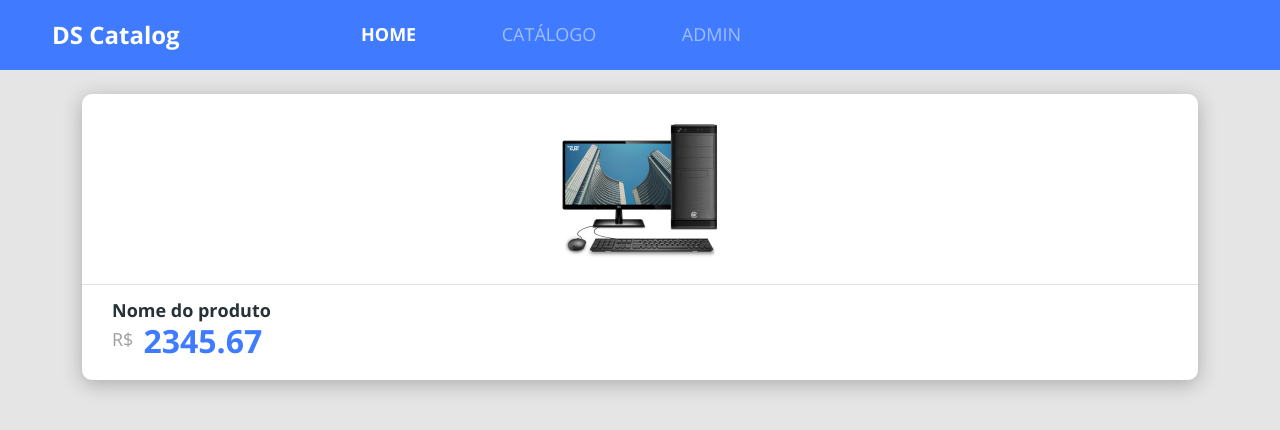
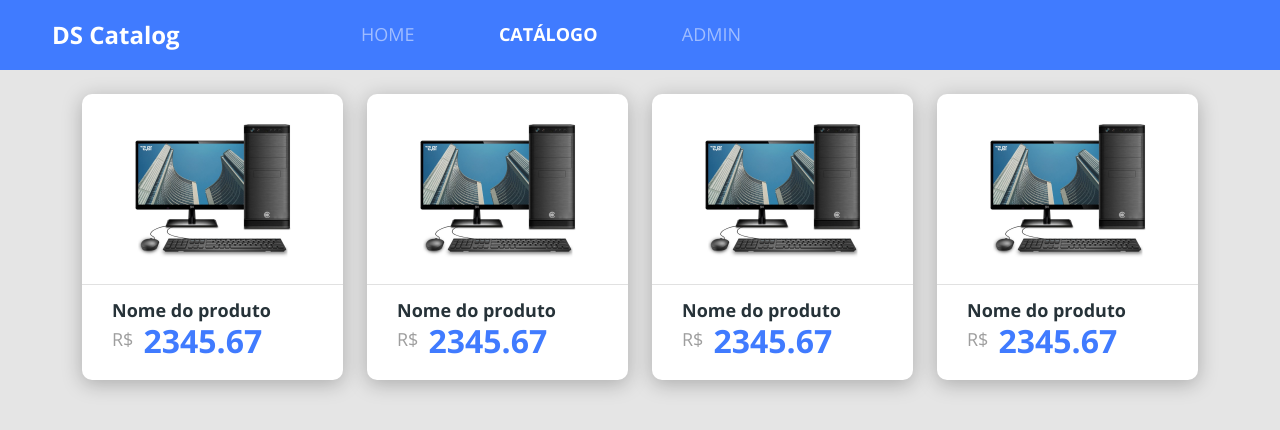
Before and after one commit to anadeso/bds-dscatalog, a React (Create React App) app in the folder frontweb/: page /products in a window 1280 px wide. Shown: the top 430 px of the page. Built offline with nearby package versions, Linux system fonts and the light colour scheme; the HTML template or start-up script is replaced by a standard one.

Commit message:
Configurando Rotas

```diff
--- a/frontweb/package.json
+++ b/frontweb/package.json
@@ -10,10 +10,12 @@
     "@types/node": "^16.18.14",
     "@types/react": "^18.0.28",
     "@types/react-dom": "^18.0.11",
+    "@types/react-router-dom": "^5.1.7",
     "bootstrap": "^5.2.3",
     "node-sass": "4.14.1",
     "react": "^18.2.0",
     "react-dom": "^18.2.0",
+    "react-router-dom": "^5.2.0",
     "react-scripts": "5.0.1",
     "typescript": "^4.9.5",
     "web-vitals": "^2.1.4"
--- a/frontweb/src/App.tsx
+++ b/frontweb/src/App.tsx
@@ -2,12 +2,11 @@
 import './assets/styles/custom.scss';
 import './App.css';
 
-
-import Catalog from 'pages/Catalog';
+import Routes from 'Routes';
 
 const App = () => {
   return (
-    <Catalog />
+    <Routes />
   )
 }
 
--- /dev/null
+++ b/frontweb/src/Routes.tsx
@@ -0,0 +1,24 @@
+import { BrowserRouter, Route, Switch } from 'react-router-dom';
+import Home from 'pages/Home';
+import NavBar from 'components/NavBar';
+import Catalog from 'pages/Catalog';
+import Admin from 'pages/Admin';
+
+const Routes = () => (
+  <BrowserRouter>
+    <NavBar />
+    <Switch>
+      <Route path="/" exact>
+        <Home />
+      </Route>
+      <Route path="/products">
+        <Catalog />
+      </Route>
+      <Route path="/admin">
+        <Admin />
+      </Route>
+    </Switch>
+  </BrowserRouter>
+);
+
+export default Routes;
--- a/frontweb/src/components/NavBar/index.tsx
+++ b/frontweb/src/components/NavBar/index.tsx
@@ -1,14 +1,16 @@
 import './styles.css';
 import '@popperjs/core';
 import 'bootstrap/js/src/collapse';
+
+import { Link, NavLink } from 'react-router-dom';
 
 const NavBar = () => {
   return (
     <nav className="navbar navbar-expand-md navbar-dark bg-primary main-nav">
       <div className="container-fluid">
-        <a href="link" className="nav-logo-text">
+        <Link to="/" className="nav-logo-text">
           <h4>DS Catalog</h4>
-        </a>
+        </Link>
 
         <button
           className="navbar-toggler"
@@ -25,15 +27,19 @@
         <div className="collapse navbar-collapse" id="dscatalog-navbar">
           <ul className="navbar-nav offset-md-2 main-menu">
             <li>
-              <a href="link" className="active">
+              <NavLink to="/" activeClassName="active" exact>
                 HOME
-              </a>
+              </NavLink>
             </li>
             <li>
-              <a href="link">CATÁLOGO</a>
+              <NavLink to="/products" activeClassName="active">
+                CATÁLOGO
+              </NavLink>
             </li>
             <li>
-              <a href="link">ADMIN</a>
+              <NavLink to="/admin" activeClassName="active">
+                ADMIN
+              </NavLink>
             </li>
           </ul>
         </div>
--- /dev/null
+++ b/frontweb/src/pages/Admin/index.tsx
@@ -0,0 +1,5 @@
+const Admin = () => {
+  return <h1>Página Admin</h1>;
+};
+
+export default Admin;
--- a/frontweb/src/pages/Catalog/index.tsx
+++ b/frontweb/src/pages/Catalog/index.tsx
@@ -1,14 +1,23 @@
-import NavBar from 'components/NavBar';
 import ProductCard from 'components/ProductCard';
 
 const Catalog = () => {
   return (
-    <>
-      <NavBar />
-      <div className="container my-4">
-        <ProductCard />
+    <div className="container my-4">
+      <div className="row">
+        <div className="col-sm-6 col-lg-4 col-xl-3">
+          <ProductCard />
+        </div>
+        <div className="col-sm-6 col-lg-4 col-xl-3">
+          <ProductCard />
+        </div>
+        <div className="col-sm-6 col-lg-4 col-xl-3">
+          <ProductCard />
+        </div>
+        <div className="col-sm-6 col-lg-4 col-xl-3">
+          <ProductCard />
+        </div>
       </div>
-    </>
+    </div>
   );
 };
 
--- a/frontweb/src/pages/Home/index.tsx
+++ b/frontweb/src/pages/Home/index.tsx
@@ -1,13 +1,11 @@
 import { ReactComponent as MainImage } from 'assets/images/main-image.svg';
 import ButtonIcon from 'components/ButtonIcon';
-import NavBar from 'components/NavBar';
+import { Link } from 'react-router-dom';
 
 import './styles.css';
 
 const Home = () => {
   return (
-    <>
-      <NavBar />
     <div className="home-container">
       <div className="base-card home-card">
         <div className="home-content-container">
@@ -18,14 +16,15 @@
               mercado.
             </p>
           </div>
+          <Link to="/products">
             <ButtonIcon />
+          </Link>
         </div>
         <div className="home-image-container">
           <MainImage />
         </div>
       </div>
     </div>
-    </>
   );
 };
 
```
Also changed, not shown: 1 other file (tests, documents, lock files or other folders). Lines whose indentation alone changed are shown as unchanged.
